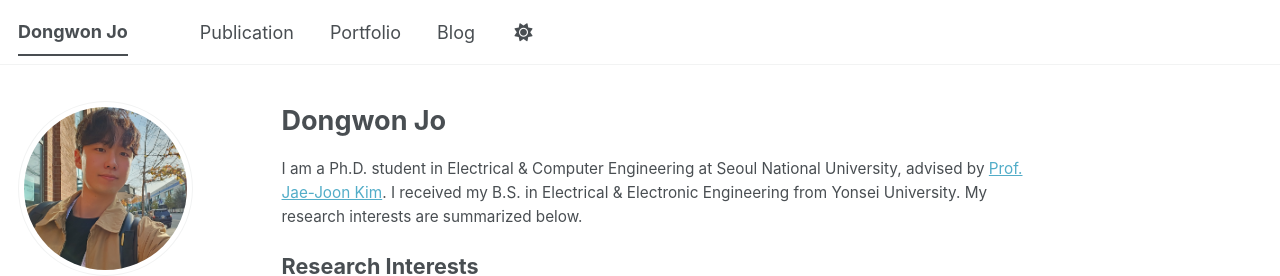
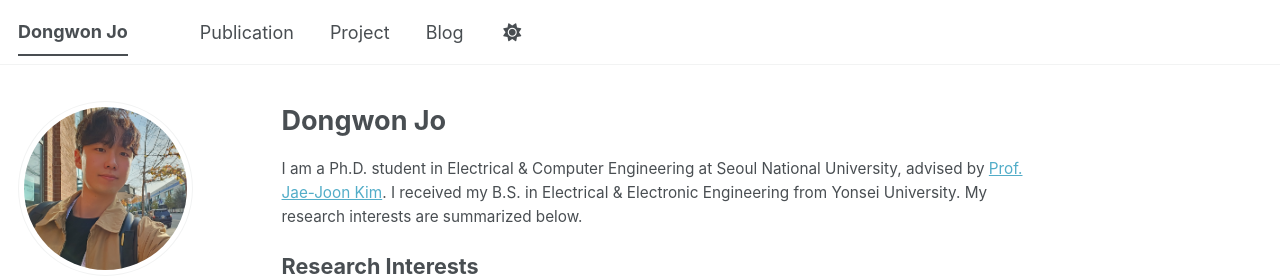
Before and after one commit to dongwonjo/dongwonjo.github.io, a Jekyll site: the page built from _pages/about.md, in a window 1280 px wide. Shown: the top 276 px of the page. Built offline with Jekyll 4.4.1, drawn with Linux system fonts in a browser that asks for light colours; some web fonts are replaced; a script bundle is joined from its source files by our own code; library files that are not in the unit come from our copies.

Commit message:
Update navigation.yml

```diff
--- a/_data/navigation.yml
+++ b/_data/navigation.yml
@@ -11,7 +11,7 @@ main:
   - title: "Publication"
     url: /publications/
 
-  - title: "Portfolio"
+  - title: "Project"
     url: /portfolio/
 
   - title: "Blog"
```
